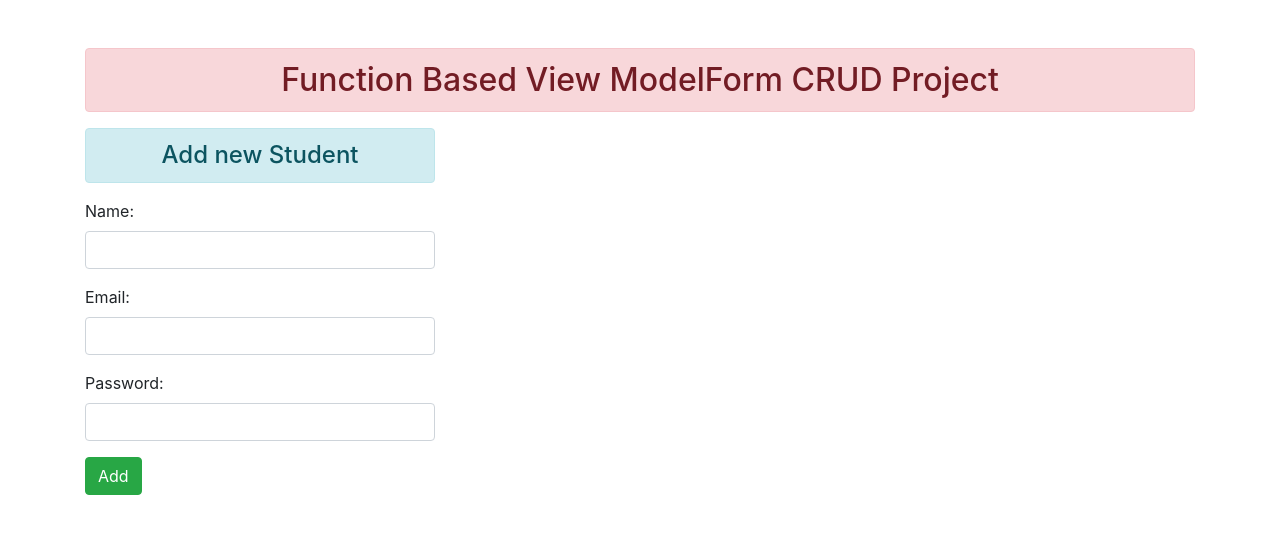
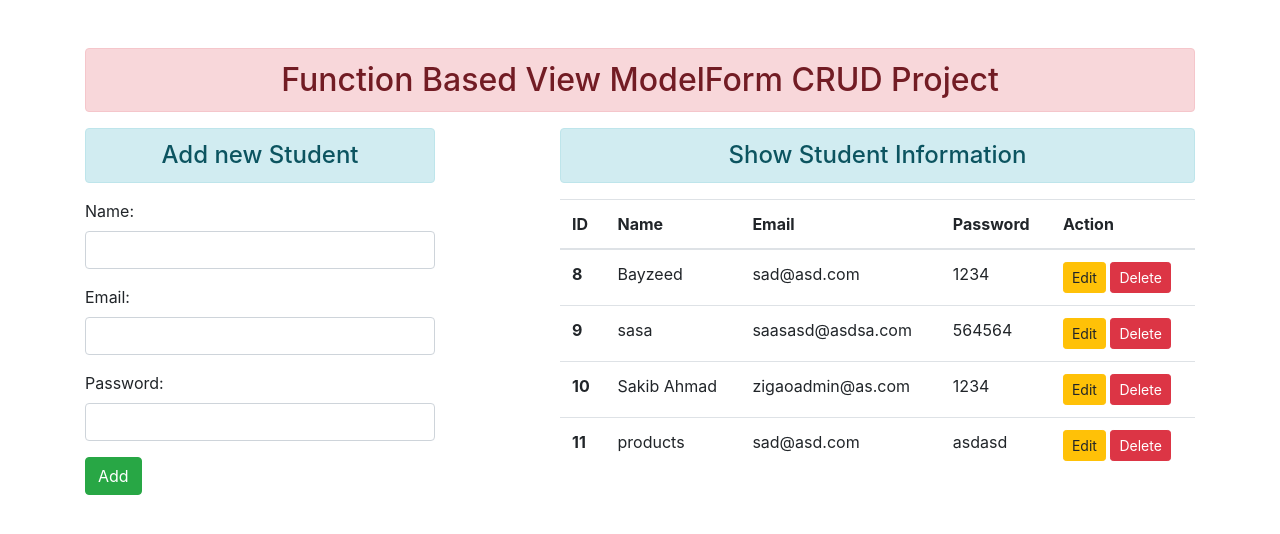
Before and after one commit to Sakib-Ahmad-Siddiquee/crudproject1, a Django app: page / in a window 1280 px wide. Shown: the top 534 px of the page. Run offline with Django 3.2, Linux system fonts and the light colour scheme; data comes from the database, SQL or seed files in the repository; both versions use the stored data as it was after the commit; some libraries are stand-ins or nearby versions.

Commit message:
data fetch from the database in html

```diff
--- a/enroll/templates/enroll/addandshow.html
+++ b/enroll/templates/enroll/addandshow.html
@@ -9,5 +9,37 @@
             <input type="submit" class="btn btn-success" value="Add">
         </form>
     </div>
+    <div class="col-sm-7 offset-1">
+        <h4 class="text-center alert alert-info">Show Student Information</h4>
+        {% if stu %}
+        <table class="table table-hover">
+            <thead>
+                <tr>
+                    <th scope="col">ID</th>
+                    <th scope="col">Name</th>
+                    <th scope="col">Email</th>
+                    <th scope="col">Password</th>
+                    <th scope="col">Action</th>
+                </tr>
+            </thead>
+            <tbody>
+                {% for st in stu %}
+                <tr>
+                    <th scope="row">{{st.id}}</th>
+                    <td>{{st.name}}</td>
+                    <td>{{st.email}}</td>
+                    <td>{{st.password}}</td>
+                    <td>
+                        <a href="#" class="btn btn-warning btn-sm">Edit</a>
+                        <a href="#" class="btn btn-danger btn-sm">Delete</a>
+                    </td>
+                </tr>
+                {% endfor %}
+            </tbody>
+        </table>
+        {% else %}
+        <h4 class="text-center alert alert-warning">No records</h4>
+        {% endif %}
+    </div>
 </div>
 {% endblock content %}
--- a/enroll/views.py
+++ b/enroll/views.py
@@ -1,5 +1,6 @@
 from django.shortcuts import render,redirect
 from .forms import StudentRegistration
+from .models import User
 # Create your views here.
 
 def add_show(request):
@@ -10,4 +11,5 @@ def add_show(request):
             return redirect('/')
     else:
         fm = StudentRegistration()
-    return render(request, 'enroll/addandshow.html',{'form':fm})
+    stud = User.objects.all()
+    return render(request, 'enroll/addandshow.html',{'form':fm, 'stu':stud})
```
Also changed, not shown: db.sqlite3.
